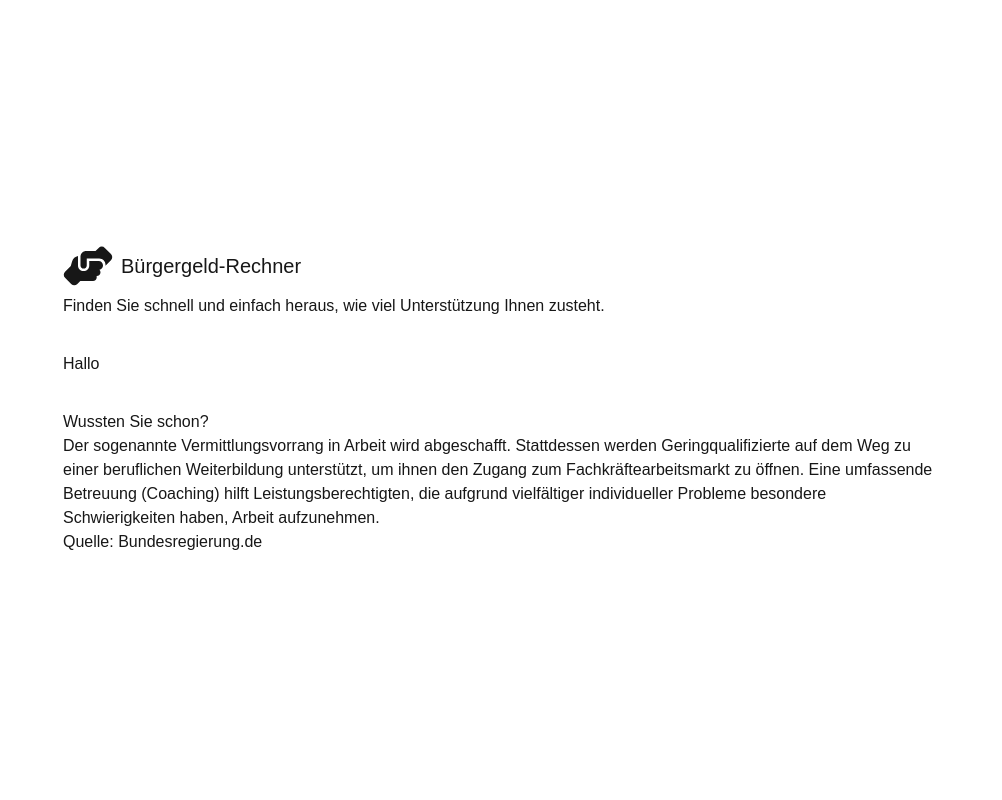
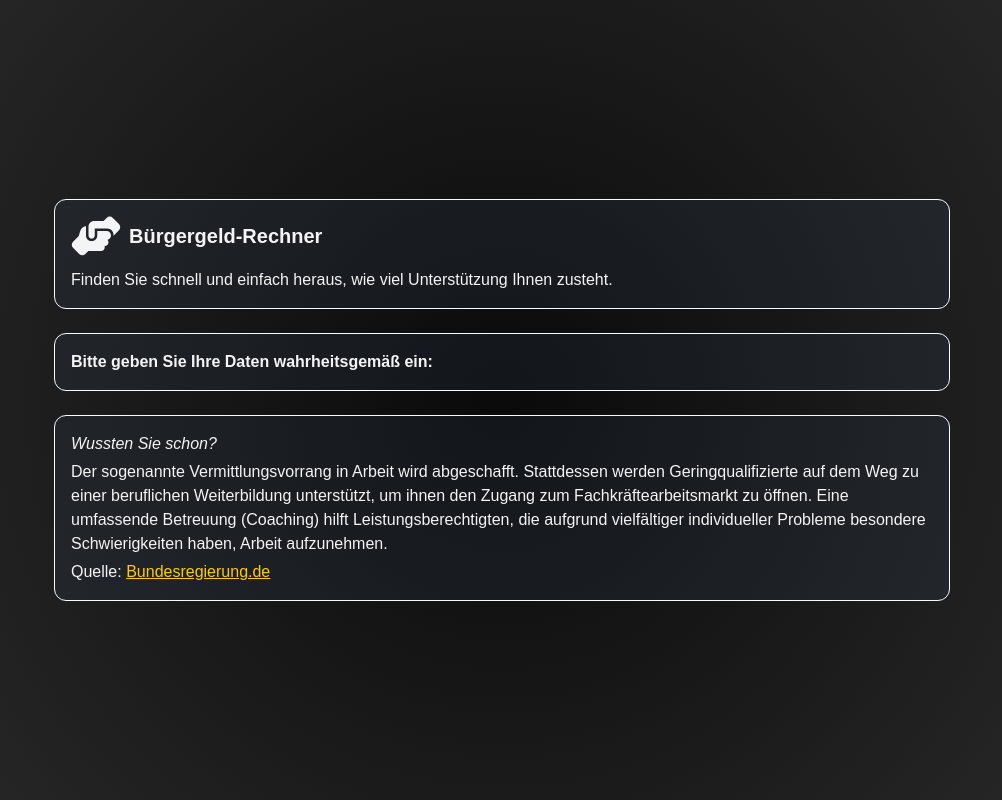
Before and after one commit to jon-pruessmeier/buergergeld-rechner, a Next.js app in the folder apps/frontend/: page / in a window 1280 px wide. Shown: the whole page, without its empty margins (138-1140 px from the left). Built offline with nearby package versions, Linux system fonts and the light colour scheme.

Commit message:
finalizing basic layout #6

```diff
--- a/apps/frontend/src/app/globals.css
+++ b/apps/frontend/src/app/globals.css
@@ -2,24 +2,26 @@
 @tailwind components;
 @tailwind utilities;
 
-:root {
-  --background: #ffffff;
-  --foreground: #171717;
-}
-
-@media (prefers-color-scheme: dark) {
-  :root {
-    --background: #0a0a0a;
-    --foreground: #ededed;
-  }
-}
-
 body {
-  color: var(--foreground);
-  background: var(--background);
   margin: 0;
   padding: 0;
   height: 100vh;
   width: 100vw;
   font-family: Arial, Helvetica, sans-serif;
 }
+
+@layer base {
+  body {
+    @apply bg-radial-gradient from-darkCenter to-darkEdge  text-gray-100 font-sans;
+  }
+
+  h1,
+  h2,
+  h3 {
+    @apply font-bold;
+  }
+
+  a {
+    @apply text-primary underline hover:text-secondary;
+  }
+}
--- a/apps/frontend/src/app/layout.tsx
+++ b/apps/frontend/src/app/layout.tsx
@@ -21,7 +21,7 @@ export default function RootLayout({
   return (
     <html lang="de">
       <body className="flex items-center justify-center">
-        <div className="grid grid-cols-1 gap-4 items-center justify-center w-full p-4 md:p-48">
+        <div className="grid grid-cols-1 gap-6 items-center justify-center w-full p-4 md:p-48">
           <Header />
           <main>
             <RoundedBox>{children}</RoundedBox>
--- a/apps/frontend/src/app/page.tsx
+++ b/apps/frontend/src/app/page.tsx
@@ -1,3 +1,9 @@
+import { Fragment } from "react";
+
 export default function Home() {
-  return <div>Hallo</div>;
+  return (
+    <Fragment>
+      <h2>Bitte geben Sie Ihre Daten wahrheitsgemäß ein:</h2>
+    </Fragment>
+  );
 }
--- a/apps/frontend/src/ui/footer.tsx
+++ b/apps/frontend/src/ui/footer.tsx
@@ -7,7 +7,7 @@ export function Footer() {
   return (
     <footer>
       <RoundedBox>
-        <p>Wussten Sie schon?</p>
+        <p className="italic">Wussten Sie schon?</p>
         <p>{randomFact}</p>
         <p>
           Quelle:{" "}
--- a/apps/frontend/src/ui/rounded-box.tsx
+++ b/apps/frontend/src/ui/rounded-box.tsx
@@ -2,7 +2,7 @@ import { ReactNode } from "react";
 
 export function RoundedBox({ children }: { children: ReactNode }) {
   return (
-    <div className="border border-white p-2 w-full rounded-xl gap-2">
+    <div className="border border-slate-50 p-4 w-full rounded-xl  flex flex-col gap-1 bg-slate-700 bg-opacity-20">
       {children}
     </div>
   );
--- a/apps/frontend/tailwind.config.ts
+++ b/apps/frontend/tailwind.config.ts
@@ -2,7 +2,17 @@ import { Config } from "tailwindcss";
 export default {
   content: ["./src/**/*.{js,ts,jsx,tsx}"],
   theme: {
-    extend: {},
+    extend: {
+      colors: {
+        darkCenter: "#0a0a0a",
+        darkEdge: "#2a2a2a",
+        primary: "#ffcc00",
+        secondary: "#e6b800",
+      },
+      backgroundImage: {
+        "radial-gradient": "radial-gradient(circle, var(--tw-gradient-stops))",
+      },
+    },
   },
   plugins: [],
 } satisfies Config;
```
Also changed, not shown: 1 other file (tests, documents, lock files or other folders).
